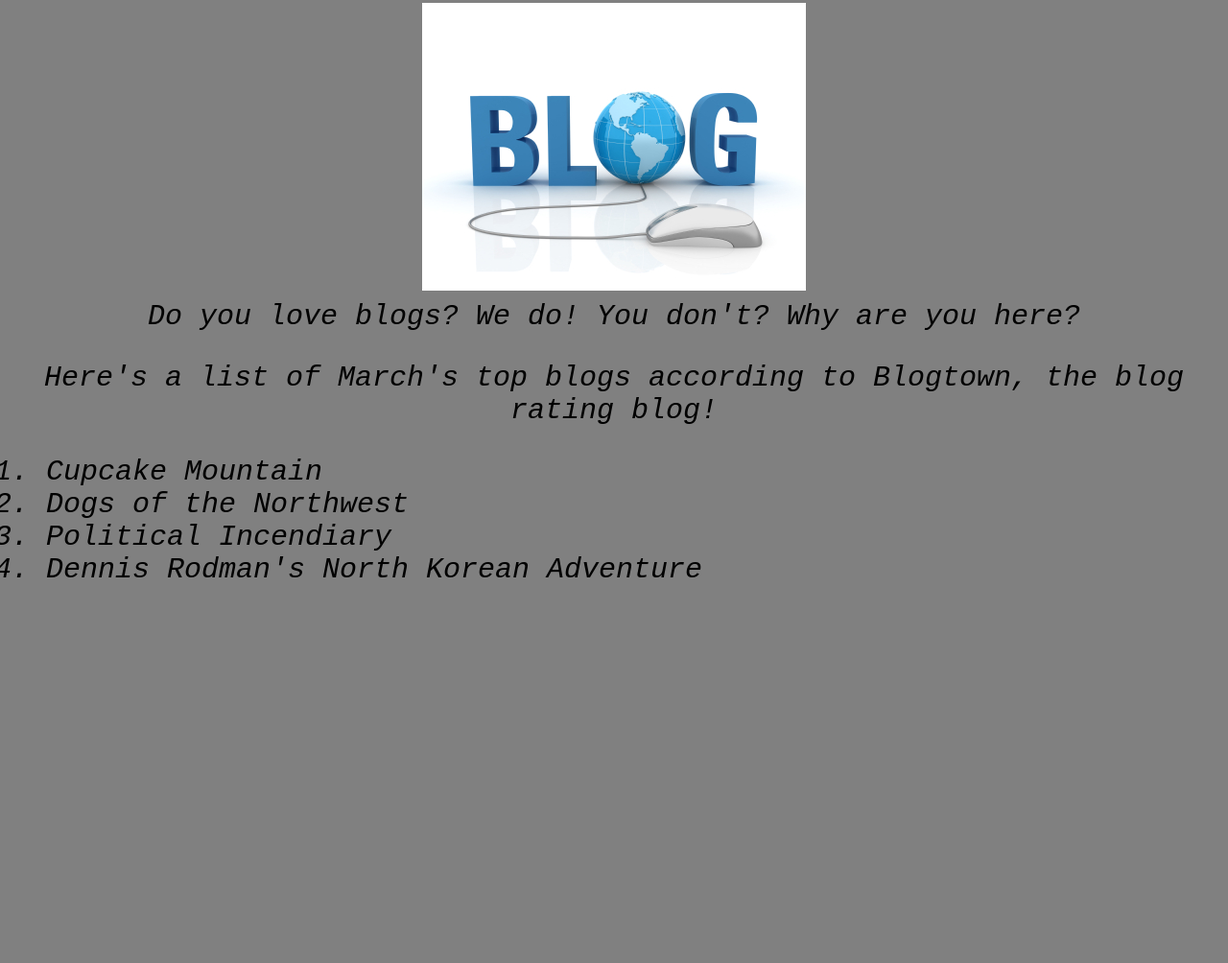
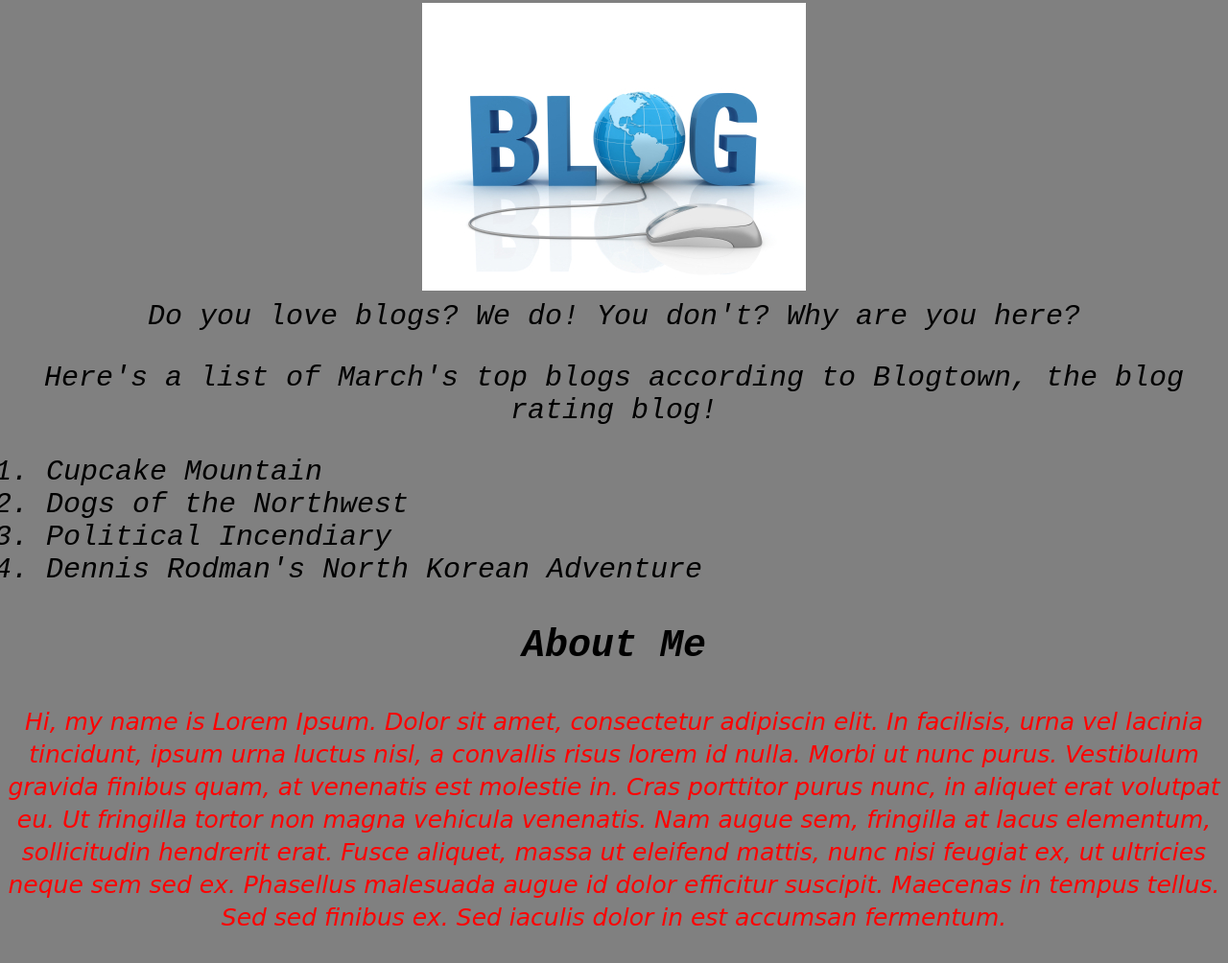
Before and after one commit to joshcasino/my-blog, a plain HTML site: page index.html in a window 1280 px wide. Shown: the part 314-1318 px from the top of the page at 96% size. Before the commit the page ends 955 px from the top, so only its background shows below. Drawn offline with Linux system fonts and the light colour scheme.

Commit message:
adds about me section

```diff
--- a/css/styles.css
+++ b/css/styles.css
@@ -19,3 +19,9 @@
 body{
   background-color: grey;
 }
+
+.about{
+  font-family: cursive;
+  font-size: 25px;
+  color: red;
+}
--- a/index.html
+++ b/index.html
@@ -21,6 +21,8 @@
     <li>Dennis Rodman's North Korean Adventure</li>
     </span>
   </ol>
+  <h3 class="important">About Me</h3>
+  <p><span class="about">Hi, my name is Lorem Ipsum. Dolor sit amet, consectetur adipiscin elit. In facilisis, urna vel lacinia tincidunt, ipsum urna luctus nisl, a convallis risus lorem id nulla. Morbi ut nunc purus. Vestibulum gravida finibus quam, at venenatis est molestie in. Cras porttitor purus nunc, in aliquet erat volutpat eu. Ut fringilla tortor non magna vehicula venenatis. Nam augue sem, fringilla at lacus elementum, sollicitudin hendrerit erat. Fusce aliquet, massa ut eleifend mattis, nunc nisi feugiat ex, ut ultricies neque sem sed ex. Phasellus malesuada augue id dolor efficitur suscipit. Maecenas in tempus tellus. Sed sed finibus ex. Sed iaculis dolor in est accumsan fermentum.</span></p>
 </div>
 </body>
 </html>
```
